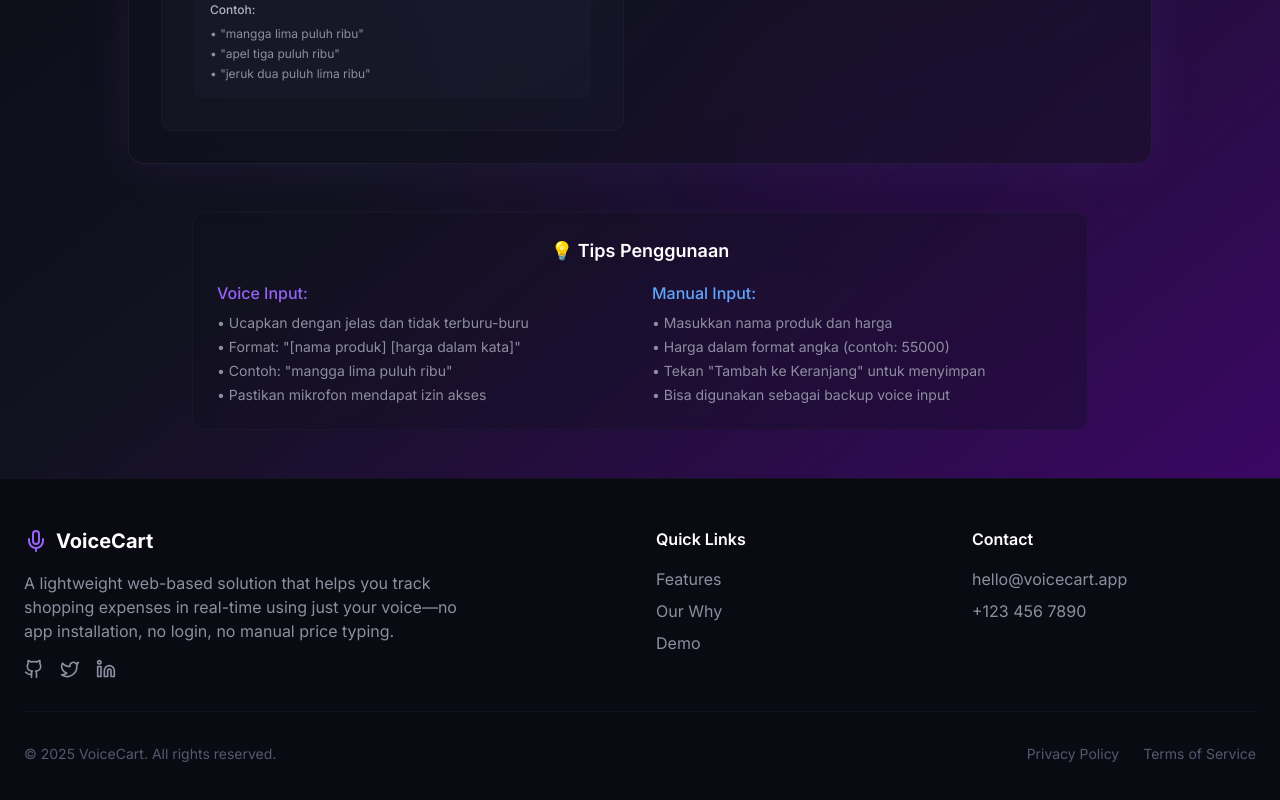
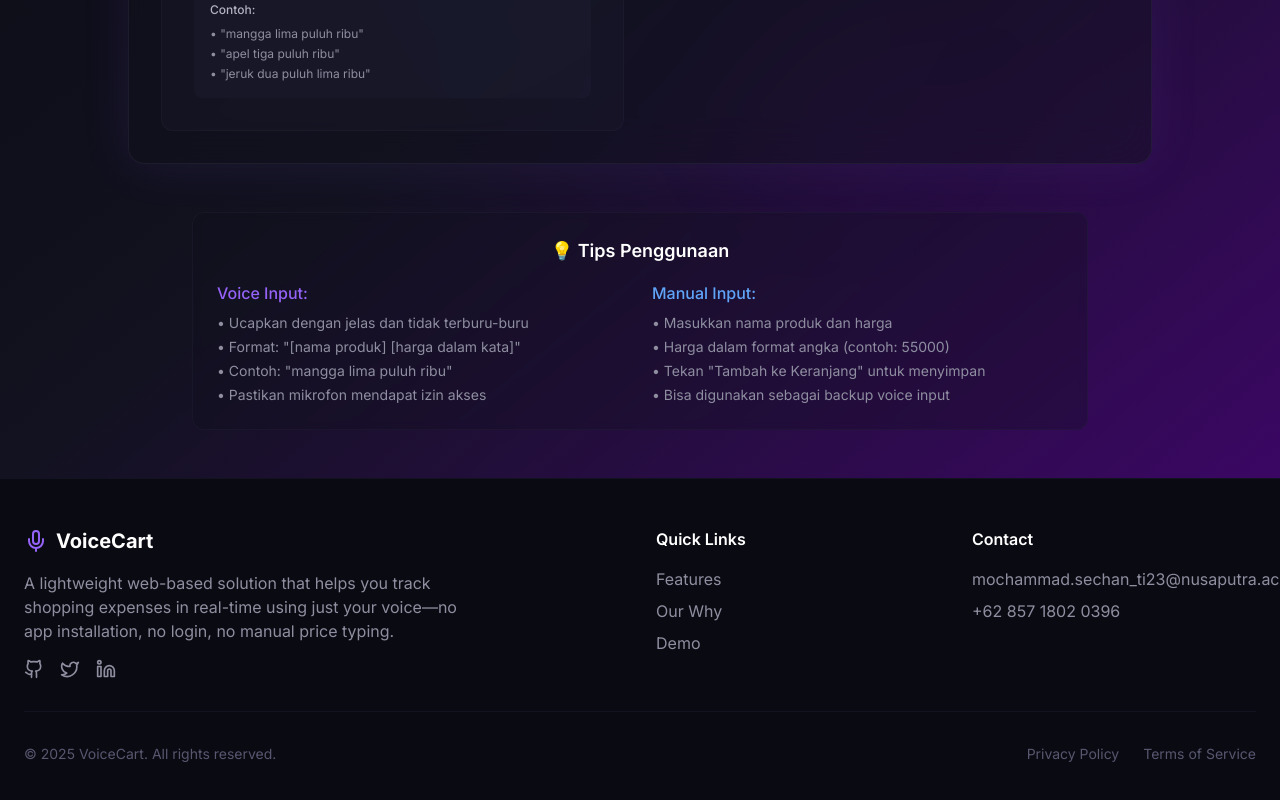
Before and after one commit to sehun1sd/final, a React (Vite) app: page / in a window 1280 px wide. Shown: the part 3311-4111 px from the top of the page. Built offline with nearby package versions, Linux system fonts and the light colour scheme.

Commit message:
Deploy application to Netlify

```diff
--- a/src/components/Footer.tsx
+++ b/src/components/Footer.tsx
@@ -48,12 +48,12 @@
             <ul className="space-y-2">
               <li className="text-gray-400">
                 <a href="mailto:hello@voicecart.app" className="hover:text-purple-400 transition-colors">
-                  hello@voicecart.app
+                  mochammad.sechan_ti23@nusaputra.ac.id
                 </a>
               </li>
               <li className="text-gray-400">
                 <a href="tel:+1234567890" className="hover:text-purple-400 transition-colors">
-                  +123 456 7890
+                  +62 857 1802 0396
                 </a>
               </li>
             </ul>
```
